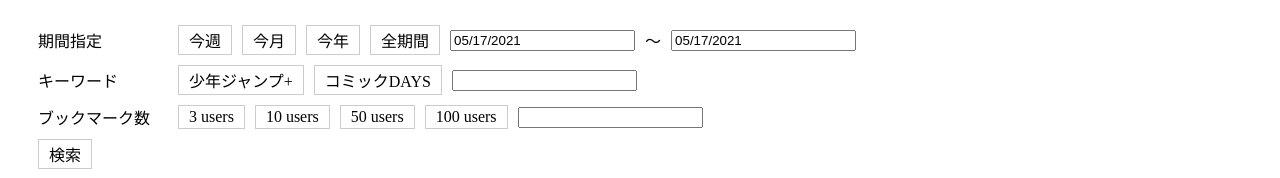
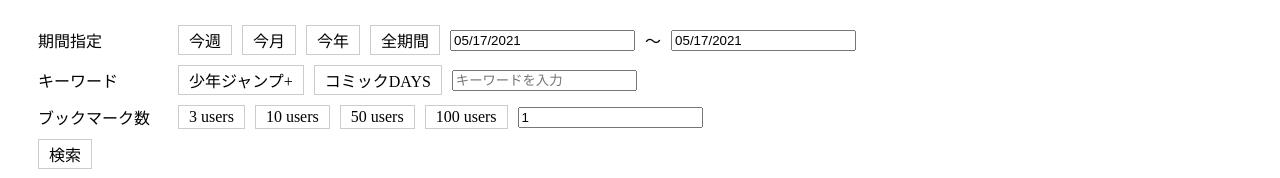
Before and after one commit to ktny/bukumanga, a Next.js app: page / in a window 1280 px wide. Shown: the part 129-307 px from the top of the page. Built offline with nearby package versions, Linux system fonts and the light colour scheme; no server answers.

Commit message:
add demo search

```diff
--- a/components/search.tsx
+++ b/components/search.tsx
@@ -1,11 +1,21 @@
-import { useState } from "react";
+import { useState, useEffect } from "react";
 import DatePicker from "react-datepicker";
 import "react-datepicker/dist/react-datepicker.css";
 import styles from "../styles/search.module.scss";
 
-export default function Search() {
+export default function Search({
+  search,
+}: {
+  search: (startDate: Date, endDate: Date, keyword: string, bookmarkCount: number) => void;
+}) {
   const [startDate, setStartDate] = useState(new Date());
   const [endDate, setEndDate] = useState(new Date());
+  const [keyword, setKeyword] = useState("");
+  const [bookmarkCount, setBookmarkCount] = useState(1);
+
+  useEffect(() => {
+    search(startDate, endDate, keyword, bookmarkCount);
+  }, []);
 
   return (
     <section className={styles.search}>
@@ -31,7 +41,12 @@ export default function Search() {
               <div className={styles.button}>少年ジャンプ+</div>
               <div className={styles.button}>コミックDAYS</div>
             </div>
-            <input type="text" />
+            <input
+              type="text"
+              placeholder="キーワードを入力"
+              value={keyword}
+              onChange={e => setKeyword(e.target.value)}
+            />
           </div>
         </div>
         <div className={styles.block}>
@@ -43,11 +58,19 @@ export default function Search() {
               <div className={styles.button}>50 users</div>
               <div className={styles.button}>100 users</div>
             </div>
-            <input type="number" />
+            <input
+              type="number"
+              min="1"
+              placeholder="ブクマ数を入力"
+              value={bookmarkCount}
+              onChange={e => setBookmarkCount(Number(e.target.value))}
+            />
           </div>
         </div>
         <div className={styles.block}>
-          <div className={styles.button}>検索</div>
+          <div className={styles.button} onClick={() => search(startDate, endDate, keyword, bookmarkCount)}>
+            検索
+          </div>
         </div>
       </section>
     </section>
--- a/pages/index.tsx
+++ b/pages/index.tsx
@@ -3,24 +3,46 @@ import CardList from "../components/card-list";
 import Layout from "../components/layout";
 import Search from "../components/search";
 
+const baseUrl = "http://localhost:5000/entries";
+
+const formateDate = (d: Date) => {
+  return `
+${d.getFullYear()}-
+${(d.getMonth() + 1).toString().padStart(2, "0")}-
+${d.getDate().toString().padStart(2, "0")}
+`.replace(/\n|\r/g, "");
+};
+
 export default function Home() {
   const [entries, setEntries] = useState([]);
-  const [count, setCount] = useState(0);
 
   console.log(entries);
 
-  useEffect(() => {
-    const url = "http://localhost:5000/entries";
+  const search = (startDate: Date, endDate: Date, keyword: string, bookmarkCount: number) => {
+    console.log(startDate);
+    const params = {
+      startDate: formateDate(startDate),
+      endDate: formateDate(endDate),
+      keyword: keyword,
+      bookmarkCount: bookmarkCount.toString(),
+    };
+    const queryString =
+      "?" +
+      Object.entries(params)
+        .map(([k, v]) => `${k}=${encodeURI(v)}`)
+        .join("&");
+
+    const url = `${baseUrl}${queryString}`;
+
     fetch(url)
       .then(res => res.json())
       .then(res => setEntries(res.slice(0, 100).sort((a, b) => b.bookmark_count - a.bookmark_count)));
-  }, []);
+  };
 
   return (
     <Layout>
-      <Search></Search>
+      <Search search={search}></Search>
       <CardList entries={entries}></CardList>
-      {/* <button onClick={() => setCount(count + 1)}>{count}</button> */}
     </Layout>
   );
 }
--- a/styles/search.module.scss
+++ b/styles/search.module.scss
@@ -47,3 +47,7 @@
     opacity: 0.8;
   }
 }
+
+.bukumaInput {
+  width: 60px;
+}
```
